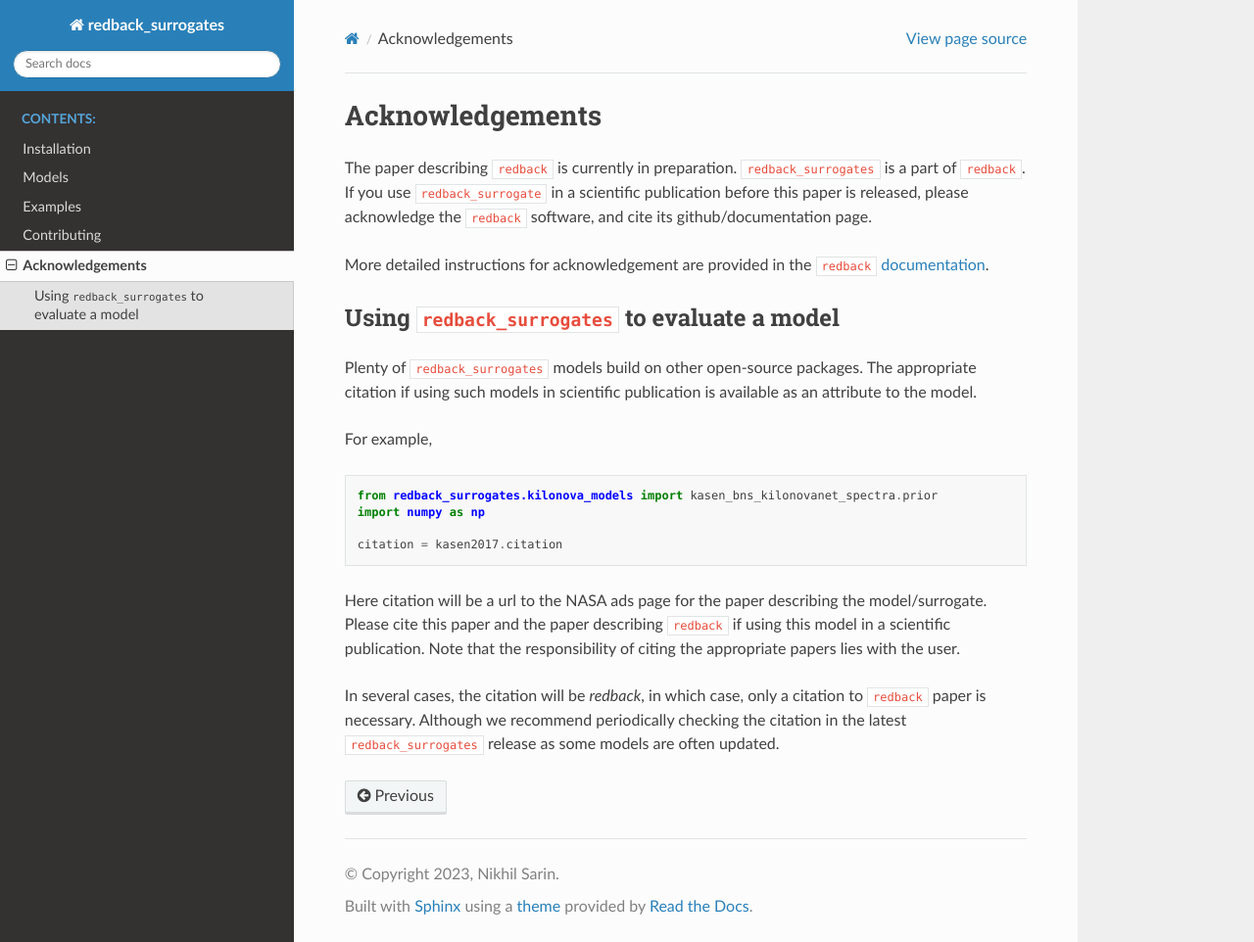
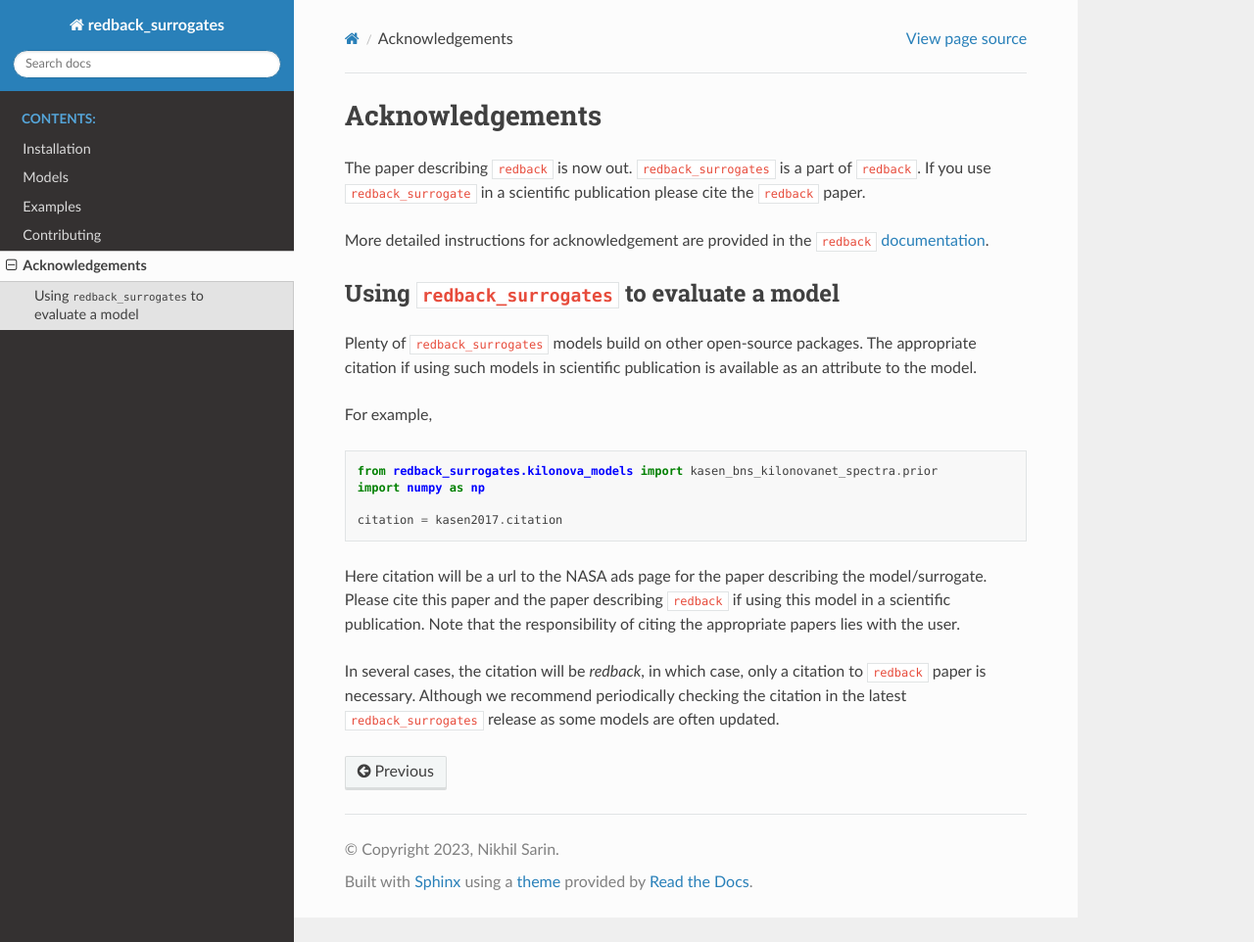
Before and after one commit to nikhil-sarin/redback_surrogates, a Sphinx documentation site: the page built from docs/acknowledgements.txt, in a window 1280 px wide and 962 px high. Shown: the whole window at 98% size. Built offline with Sphinx 7.4.7 and the Read the Docs theme 2.0.0, drawn with Linux system fonts in a browser that asks for light colours.

Commit message:
Update acknowledgements docs

```diff
--- a/docs/acknowledgements.txt
+++ b/docs/acknowledgements.txt
@@ -2,9 +2,8 @@
 Acknowledgements
 ============
 
-The paper describing :code:`redback` is currently in preparation. :code:`redback_surrogates` is a part of :code:`redback`.
-If you use :code:`redback_surrogate` in a scientific publication before this paper is released,
-please acknowledge the :code:`redback` software, and cite its github/documentation page.
+The paper describing :code:`redback` is now out. :code:`redback_surrogates` is a part of :code:`redback`.
+If you use :code:`redback_surrogate` in a scientific publication please cite the :code:`redback` paper.
 
 More detailed instructions for acknowledgement are provided in the :code:`redback` `documentation <https://redback.readthedocs.io/en/latest/acknowledgements.html>`_.
 
```
